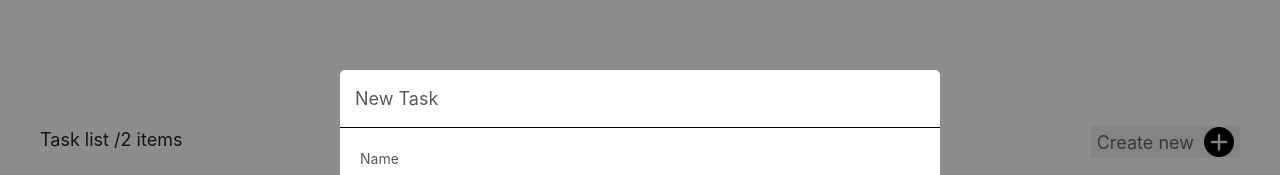
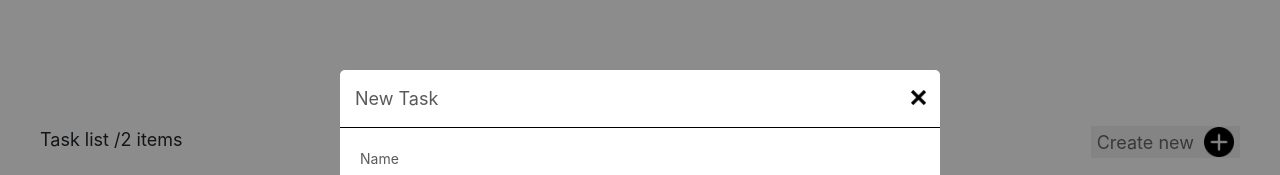
Before and after one commit to ivankorobchukrabbi/mainTask, a React (Create React App) app: page / in a window 1280 px wide. Both pictures are taken after a click on the button "Create new". Shown: the part 155-330 px from the top of the page. Built offline with nearby package versions, Linux system fonts and the light colour scheme.

Commit message:
small refactor styles

```diff
--- a/src/App.js
+++ b/src/App.js
@@ -11,12 +11,13 @@ import PT from "prop-types";
 
 
 const App = (props) => {
-    const {modal} = text;
+    const {modalText} = text;
+    const {modal} = props;
     return (
-        <div className={props.modal.open ? 'app active' : 'app'}>
+        <div className={modal.open ? 'app active' : 'app'}>
             <div className="wrap-center">
                 <div className="modal-mask" onClick={() => toggleModal(props)}/>
-                <Modal title={props.modal.taskId ? '' : modal.title}>
+                <Modal title={modal.taskId ? `Task # ${modal.taskId}` : modalText.title}>
                     <Form/>
                 </Modal>
                 <Header />
--- a/src/components/common/form/index.js
+++ b/src/components/common/form/index.js
@@ -88,7 +88,9 @@ const Form = (props) => {
             <button type="submit"
                     className="btn btn-success"
                     onClick={modal.taskId ? edit : save}
-                    disabled={isEmpty(state.name) || isEmpty(state.description)}>{form.buttonSave}</button>
+                    disabled={isEmpty(state.name) || isEmpty(state.description)}>
+                {modal.taskId ? form.buttonEdit : form.buttonSave}
+            </button>
         </form>
     );
 };
--- a/src/components/common/modal/index.js
+++ b/src/components/common/modal/index.js
@@ -1,6 +1,10 @@
 import React  from 'react';
 import './modal.scss';
 import PT from "prop-types";
+import remove from "../../../assets/img/icons/remove.png";
+import { toggleModal } from "../../../mixins";
+import { setModal } from "../../../actions/modal";
+import { connect } from "react-redux";
 
 const Modal = (props) => {
     return (
@@ -8,7 +12,7 @@ const Modal = (props) => {
             <div className="modal-main">
                 <div className="modal-header">
                     {props.title}
-                    <i />
+                    <i onClick={() => toggleModal(props)} style={{ backgroundImage: `url(${remove})` }} />
                 </div>
                 <div className="modal-body">
                     {props.children}
@@ -22,5 +26,15 @@ Modal.propTypes = {
     title: PT.string.isRequired,
     children: PT.node.isRequired,
 };
+const mapStateToProps = (state) => {
+    return {
+        modal: state.modal,
+        task: state.task.data,
+    };
+};
 
-export default Modal;
+const mapDispatchToProps = (dispatch) => ({
+    setModal: (data) => dispatch(setModal(data)),
+});
+
+export default connect(mapStateToProps, mapDispatchToProps)(Modal);
--- a/src/components/common/modal/modal.scss
+++ b/src/components/common/modal/modal.scss
@@ -32,5 +32,19 @@
 		border-bottom: 1px solid #000000;
 		padding: 15px;
 		font-size: 18px;
+		position: relative;
+		i {
+			position: absolute;
+			top: 20px;
+			right: 14px;
+			width: 15px;
+			background-size: cover;
+			height: 15px;
+			transition: all, .3s;
+			cursor: pointer;
+			&:hover {
+				opacity: .7;
+			}
+		}
 	}
 }
--- a/src/components/common/text/index.js
+++ b/src/components/common/text/index.js
@@ -1,10 +1,11 @@
 export default {
-    modal: {
+    modalText: {
         title: 'New Task'
     },
     form: {
         buttonCancel: 'Cancel',
         buttonSave: 'Save',
+        buttonEdit: 'Edit',
     },
     table: {
         header: [
```
Also changed, not shown: 1 other file (tests, documents, lock files or other folders).
